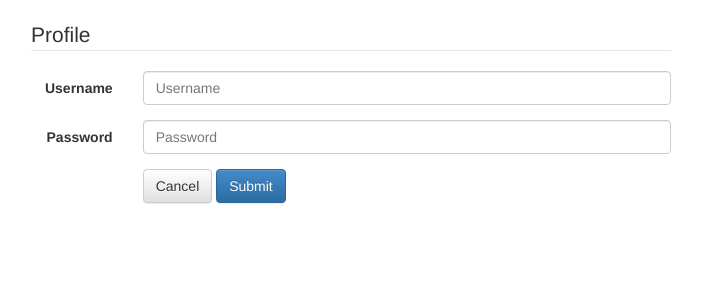
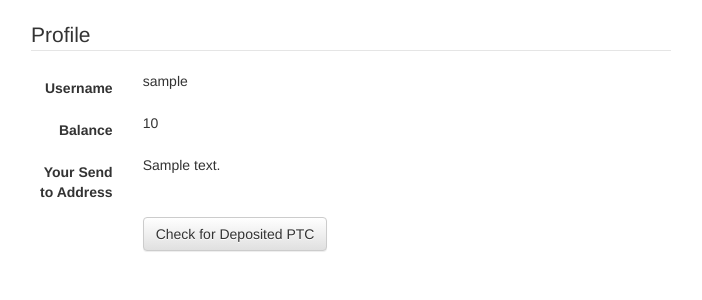
Before and after one commit to benedgar/pointlist, a Django app: template pointlist/templates/pointlist/profile.html in a window 1280 px wide. Shown: the part 52-352 px from the top of the page, without its empty margins (289-991 px from the left). Run offline with Django 3.2, Linux system fonts and the light colour scheme; tables that the repository leaves empty hold one stand-in row (values such as "Sample post"); the template is opened without the code that fills it: values that come from a table or form of the project are taken from there, most other values are stand-ins (such as "Sample title", 1, 10 or a date in 2020); parts of the project's set-up code (start-up, migrations or seed data) failed here and were passed over; some libraries are stand-ins or nearby versions.

Commit message:
Tried to implement storing PTC

```diff
--- a/pointlist/templates/pointlist/profile.html
+++ b/pointlist/templates/pointlist/profile.html
@@ -10,34 +10,34 @@
       <fieldset style="width: 50%; margin: auto auto; align-content: center">
       <legend>Profile</legend>
         <div class="form-group">
-          <label for="inputUsername" class="col-lg-2 control-label">Username</label>
+          <label for="showBalance" class="col-lg-2 control-label">Username</label>
           <div class="col-lg-10">
-             <div class="has-feedback {% if form.username.errors %}has-error{% endif %}">
-             {{ form.username }}
-            {% if form.username.errors %}
-                <span class="glyphicon glyphicon-remove form-control-feedback"></span>
-                <span id="inputError2Status" class="sr-only">(error)</span>{% endif %}
+             <div class="has-feedback">
+             {{ username }}
              </div>
           </div>
         </div>
 
-        {# Password #}
         <div class="form-group">
-          <label for="inputPassword" class="col-lg-2 control-label">Password</label>
+          <label for="showBalance" class="col-lg-2 control-label">Balance</label>
           <div class="col-lg-10">
-              <div class="has-feedback {% if form.password.errors %}has-error{% endif %}">
-                {{ form.password }}
-                {% if form.password.errors %}
-                    <span class="glyphicon glyphicon-remove form-control-feedback"></span>
-                    <span id="inputError2Status" class="sr-only">(error)</span>
-                {% endif %}
+              <div class="has-feedback">
+                {{ balance }}
+              </div>
+          </div>
+        </div>
+          <div class="form-group">
+          <label for="showAddress" class="col-lg-2 control-label">Your Send to Address</label>
+          <div class="col-lg-10">
+              <div class="has-feedback">
+                {{ address }}
               </div>
           </div>
         </div>
         <div class="form-group">
           <div class="col-lg-10 col-lg-offset-2">
-            <button type="reset" class="btn btn-default">Cancel</button>
-            <button type="submit" class="btn btn-primary">Submit</button>
+            <button type="deposit" onclick="sendDataDeposit(this)" class="btn btn-default">Check for Deposited PTC</button>
+{#            <button type="spend" onclick="sendData(this)" class="btn btn-primary">Spend PTC</button>#}
           </div>
         </div>
 
@@ -51,3 +51,49 @@
     </form>
 
 {% endblock %}
+
+{% block scripts %}
+<script src="https://ajax.googleapis.com/ajax/libs/jquery/2.1.3/jquery.min.js"></script>
+<script>
+/**
+ * Sends an ajax request to profile
+ */
+function sendDataDeposit(val) {
+{#    console.log("in send data deposit");#}
+    var send_url = "/parse_ajax";
+{#    var elem = $(field).find("input")[0];  // TODO selector#}
+{#    if (elem == undefined) {#}
+{#        elem = $(field).find("select")[0];#}
+{#    }#}
+    var send = {};
+    if(username !== undefined) {
+        send['user_name'] = username;
+    }
+    send["store"] = "store";
+{#    send[elem.name] = elem.value;#}
+    $.get(send_url, send, function callback(data) {
+        if (data === "CHANGED") {
+            location.reload();
+{#            if (elem.value === "False") {#}
+{#                $(field).html("No");#}
+{#            } else if (elem.value === "True") {#}
+{#                $(field).html("Yes");#}
+{#            } else if (elem.value == 0) {#}
+{#                $(field).html("Phone");#}
+{#            } else if (elem.value == 1) {#}
+{#                $(field).html("Email");#}
+{#            } else {#}
+{#                $(field).html(elem.value);#}
+{#            }#}
+{#            $(id).css("color", "black");#}
+{#            $(buttons).hidden = false;#}
+{#            $(buttons).html('<a onclick="changeValue(this)">Edit Info</a>');#}
+{#            id = undefined;#}
+        } else {
+            $(id).css("color", "red");
+        }
+    });
+    return false;
+}
+</script>
+{% endblock %}
--- a/pointlist/views/profile.py
+++ b/pointlist/views/profile.py
@@ -12,7 +12,11 @@ from pointlist.views import homepage
 
 def profileView(request):
     template = 'pointlist/profile.html'
-    return render(request, 'pointlist/profile.html', {'user': homepage.bootstrap})
+    addr = PointcoinAddress.objects.get(uid=request.user)
+    update_last_balance(addr.address)
+    return render(request, 'pointlist/profile.html', {'username': request.user,
+                                                      'balance': addr.current_amount,
+                                                      'address': addr.address})
 
 
 @login_required
@@ -33,14 +37,17 @@ def parse_ajax_helper(get, user):
             else:
                 return HttpResponse("ERROR_SPENDING")
         elif 'store' in get:
+            print 'in store yo'
             addr = PointcoinAddress.objects.get(uid=user)
             curr_bal = check_balance(addr.address)
             if curr_bal > addr.last_balance:
+                print 'balance changed'
                 addr.current_amount = curr_bal - addr.last_balance
                 addr.last_balance = curr_bal
                 addr.save()
                 return HttpResponse("CHANGED")
             else:
+                print 'balanced not changed'
                 return HttpResponse("NOT_CHANGED")
         else:
             return HttpResponse("BAD")
```
